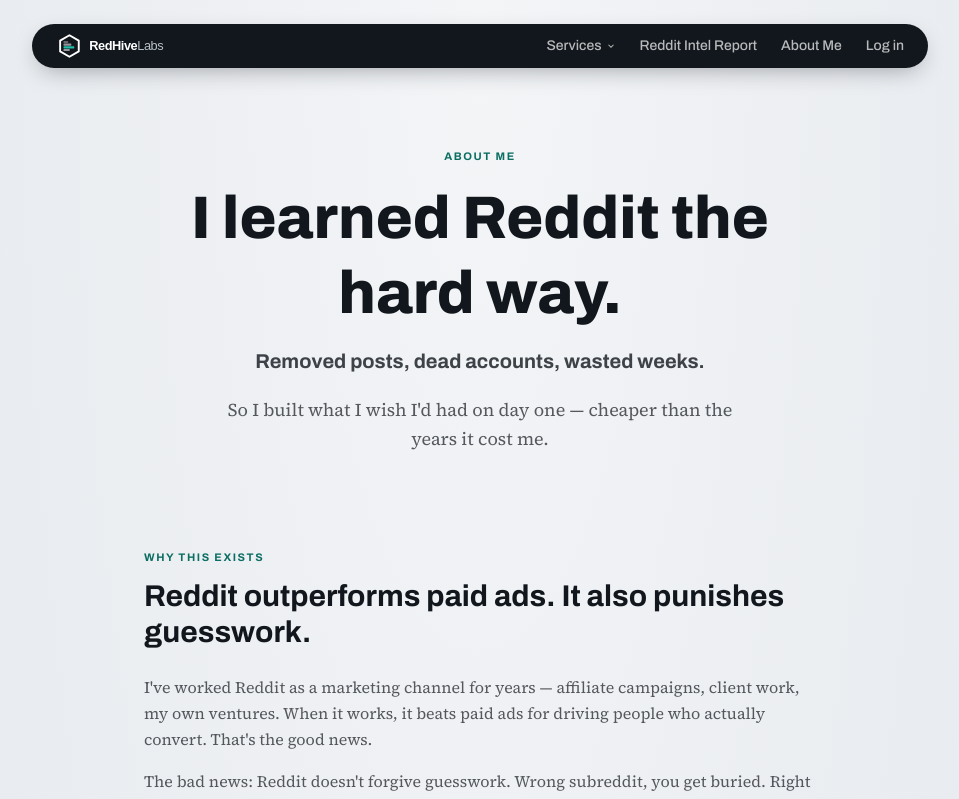
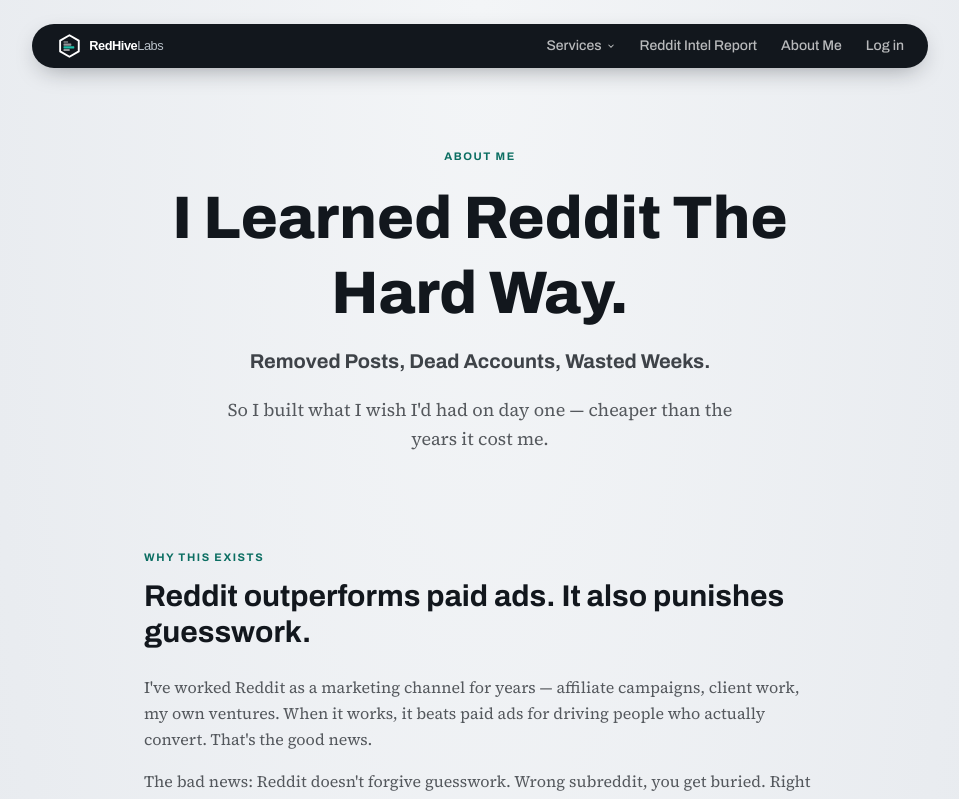
Before and after one commit to Redhivelabs/redhivelabs, a Next.js app: page /about in a window 1280 px wide. Shown: the top 799 px of the page, without its empty margins (160-1119 px from the left). Built offline with nearby package versions, Linux system fonts and the light colour scheme; no server answers.

Commit message:
Update About page hero copy

```diff
--- a/app/about/page.js
+++ b/app/about/page.js
@@ -36,13 +36,13 @@
           className="mt-4 text-4xl font-extrabold leading-tight text-[#12171D] sm:text-6xl"
           style={{ fontFamily: "var(--font-archivo), sans-serif" }}
         >
-          I learned Reddit the hard way.
+          I Learned Reddit The Hard Way.
         </h1>
         <p
           className="mx-auto mt-4 max-w-xl text-xl font-bold text-[#12171D]/80"
           style={{ fontFamily: "var(--font-archivo), sans-serif" }}
         >
-          Removed posts, dead accounts, wasted weeks.
+          Removed Posts, Dead Accounts, Wasted Weeks.
         </p>
         <p className="mx-auto mt-5 max-w-lg text-lg leading-relaxed text-[#12171D]/70">
           So I built what I wish I&apos;d had on day one — cheaper than the
```
